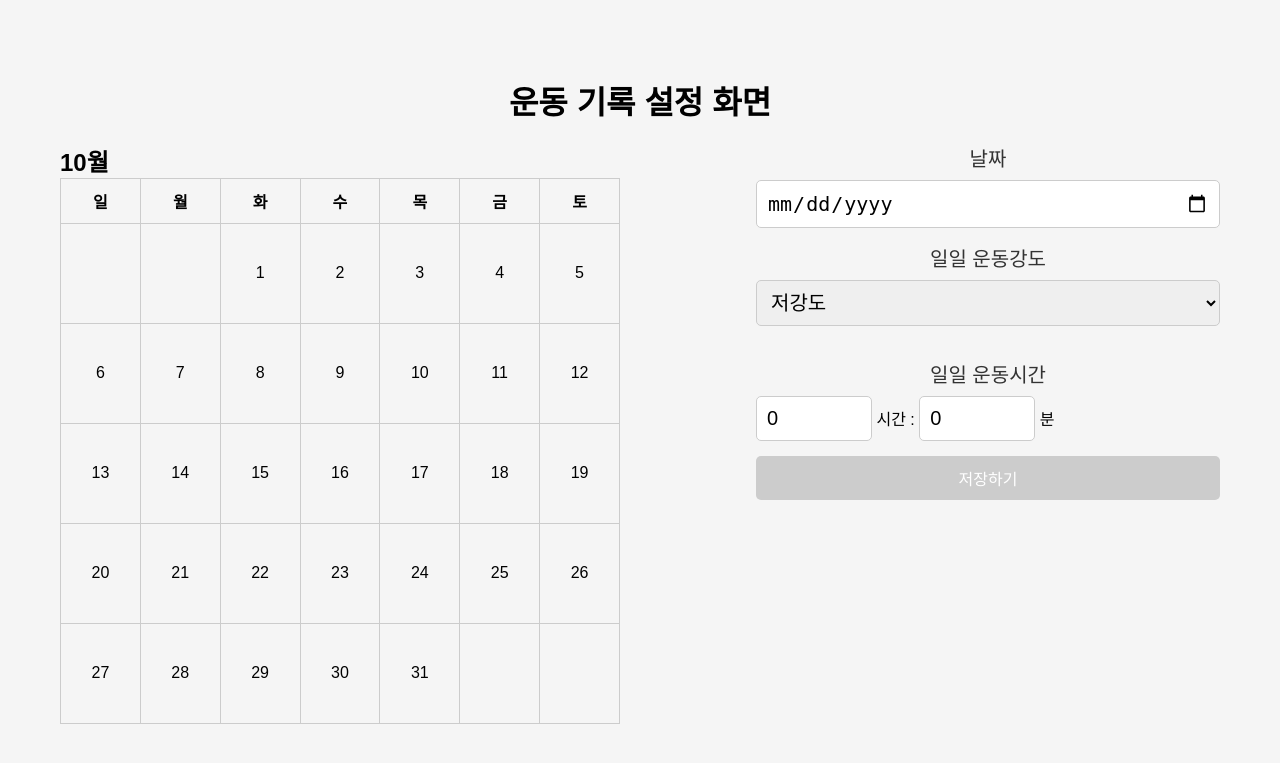
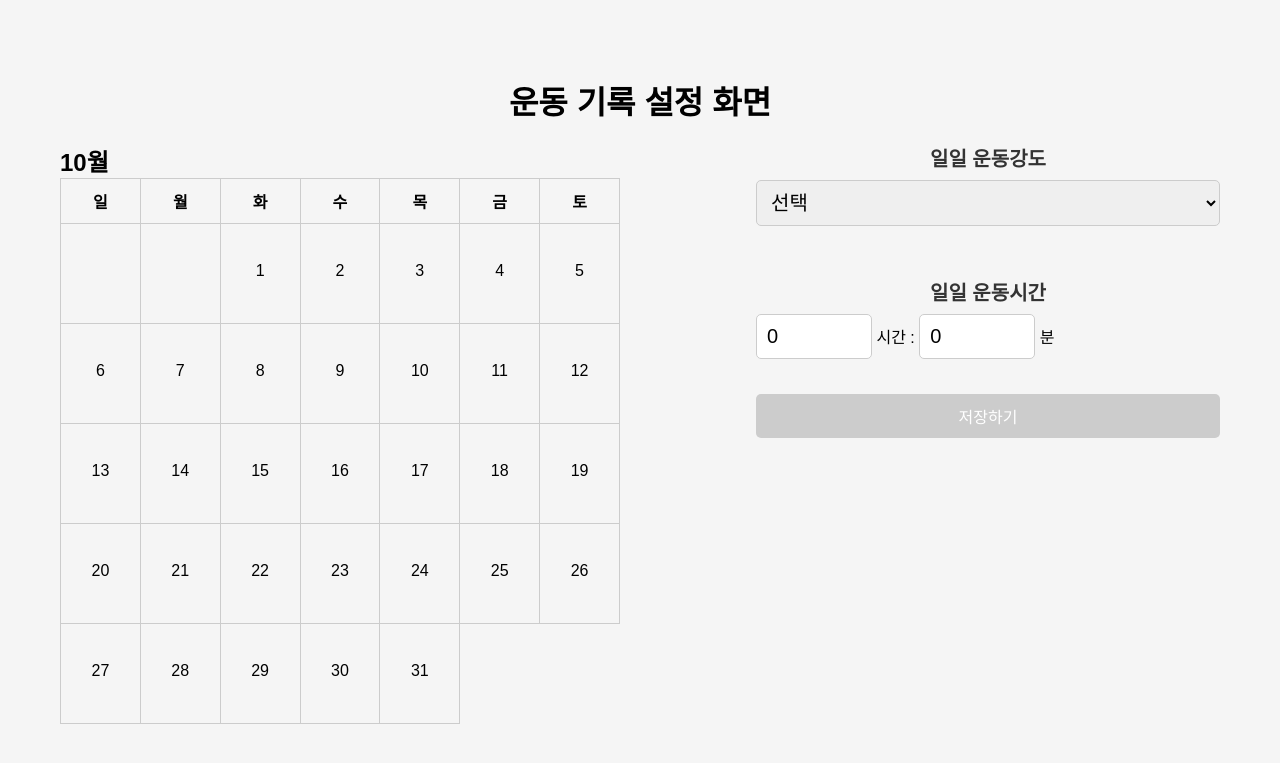
Before and after one commit to Macdonalds-H/KcalFit, a Flask app: template kcalfit/templates/dayExer.html in a window 1280 px wide. Shown: the top 763 px of the page. Run offline with Flask 3, Linux system fonts and the light colour scheme; the template is opened without the code that fills it, so the values that code supplies are empty.

Commit message:
dayExer.html css 수정

```diff
--- a/kcalfit/static/css/dayExer.css
+++ b/kcalfit/static/css/dayExer.css
@@ -56,6 +56,7 @@ body {
 }
 
 label {
+  font-weight: bold;
   font-size: 20px;
   color: #333;
   display: block;
@@ -71,14 +72,7 @@ select {
   border-radius: 5px;
   margin-bottom: 15px;
 }
-input[type="date"] {
-  width: 100%;
-  padding: 10px;
-  font-size: 20px;
-  border: 1px solid #ccc;
-  border-radius: 5px;
-  margin-bottom: 15px;
-}
+
 input {
   width: 25%;
   padding: 10px;
@@ -89,9 +83,10 @@ input {
 }
 
 .save-btn {
+  margin-top: 20px;
   display: block;
   width: 100%;
-  padding: 10px;
+  padding: 10px 20px;
   background-color: #ccc;
   color: white;
   font-size: 16px;
@@ -121,3 +116,29 @@ input {
   border: 1px solid #ccc;
   font-size: 14px;
 }
+
+
+/* 기본 workout-entry 스타일 */
+.workout-entry {
+  font-size: 12px;
+  margin-top: 5px;
+}
+
+/* 저강도 - 파란색 */
+.low-intensity {
+  color: blue; /* 파란색 */
+}
+
+/* 중강도 - 주황색 */
+.medium-intensity {
+  color: orange; /* 주황색으로 수정 */
+}
+
+/* 고강도 - 빨간색 */
+.high-intensity {
+  color: red; /* 빨간색 */
+}
+
+.selected-date {
+  background-color: #d1ffd1;
+}
--- a/kcalfit/templates/dayExer.html
+++ b/kcalfit/templates/dayExer.html
@@ -2,8 +2,11 @@
 <html lang="ko">
 <head>
     <meta charset="UTF-8">
+    <meta name="viewport" content="width=device-width, initial-scale=1.0">
+
+
+    <link rel="stylesheet" href="/KCALFIT/static/css/dayExer.css">
     <title>운동 기록 설정 화면</title>
-    <link rel="stylesheet" href="static/css/dayExer.css">
 </head>
 <body>
     <div class="container">
@@ -11,6 +14,7 @@
             <h1>운동 기록 설정 화면</h1>
         </div>
         <div class="main-content">
+            <!-- 캘린더 -->
             <div class="calendar">
                 <h2>10월</h2>
                 <table>
@@ -25,39 +29,25 @@
                             <th>토</th>
                         </tr>
                     </thead>
-                    <tbody>
-                        <tr>
-                            <td></td><td></td><td>1</td><td>2</td><td>3</td><td>4</td><td>5</td>
-                        </tr>
-                        <tr>
-                            <td>6</td><td>7</td><td>8</td><td>9</td><td>10</td><td>11</td><td>12</td>
-                        </tr>
-                        <tr>
-                            <td>13</td><td>14</td><td>15</td><td>16</td><td>17</td><td>18</td><td>19</td>
-                        </tr>
-                        <tr>
-                            <td>20</td><td>21</td><td>22</td><td>23</td><td>24</td><td>25</td><td>26</td>
-                        </tr>
-                        <tr>
-                            <td>27</td><td>28</td><td>29</td><td>30</td><td>31</td><td></td><td></td>
-                        </tr>
+                    <tbody id="calendar-body">
+                        <!-- 날짜가 여기에 생성됩니다 -->
                     </tbody>
                 </table>
             </div>
 
             <div class="settings">
-                <label for="date">날짜</label>
-                <input type="date" id="date" name="date">
-                <br>
 
                 <label for="intensity">일일 운동강도</label>
                 <select id="intensity">
+                    <option value="" disabled selected>선택</option> <!-- 기본값 '선택' -->
                     <option value="low">저강도</option>
                     <option value="medium">중강도</option>
                     <option value="high">고강도</option>
                 </select>
                 <p id="intensityDescription" class="description"></p>
 
+
+                <br>
                 <br>
                 <label for="time">일일 운동시간</label>
                 <input type="number" id="hours" min="0" max="23" value="0"> 시간 :
@@ -70,13 +60,101 @@
 
     <!-- JavaScript -->
     <script>
-        document.getElementById('saveButton').addEventListener('click', function() {
-            const intensity = document.getElementById('intensity').value;
-            const hours = document.getElementById('hours').value;
-            const minutes = document.getElementById('minutes').value;
+    const today = new Date();
+    const currentMonth = today.getMonth();
+    const currentYear = today.getFullYear();
 
-            alert(`운동 강도: ${intensity}\n운동 시간: ${hours}시간 ${minutes}분 저장 완료!`);
-        });
+    const workoutData = {}; // 날짜별 운동 기록을 저장할 객체
+    let selectedDate = null; // 선택된 날짜 저장
+
+    // 캘린더 생성 함수
+    function generateCalendar(month, year) {
+        const firstDay = new Date(year, month, 1).getDay();
+        const daysInMonth = new Date(year, month + 1, 0).getDate();
+
+        const calendarBody = document.getElementById('calendar-body');
+        calendarBody.innerHTML = ''; // 기존 내용 제거
+
+        let date = 1;
+        for (let i = 0; i < 6; i++) {
+            const row = document.createElement('tr');
+
+            for (let j = 0; j < 7; j++) {
+                const cell = document.createElement('td');
+                if (i === 0 && j < firstDay) {
+                    cell.innerHTML = '';
+                } else if (date > daysInMonth) {
+                    break;
+                } else {
+                    const dateKey = `${year}-${month + 1}-${date}`;
+                    cell.innerHTML = `<span>${date}</span><div class="workout-entry" id="${dateKey}"></div>`;
+                    cell.addEventListener('click', function() {
+                        selectedDate = dateKey;
+                        alert(`${selectedDate} 날짜가 선택되었습니다.`);
+                    });
+                    date++;
+                }
+                row.appendChild(cell);
+            }
+            calendarBody.appendChild(row);
+        }
+    }
+
+    // 운동 기록 저장 함수 (저장하기 버튼 클릭 시 실행)
+    document.getElementById('saveButton').addEventListener('click', function() {
+        if (!selectedDate) {
+            alert("먼저 날짜를 선택하세요.");
+            return;
+        }
+
+        const intensity = document.getElementById('intensity').value;
+        const hours = document.getElementById('hours').value;
+        const minutes = document.getElementById('minutes').value;
+
+        if (intensity === "") {
+            alert("운동 강도를 선택하세요.");
+            return;
+        }
+
+        // 한국어로 강도 레벨 매핑
+        const intensityLabels = {
+                low: "저",
+                medium: "중",
+                high: "고"
+            };
+        const workoutEntry = `${intensityLabels[intensity]}강도, ${hours}시간 ${minutes}분`;
+
+        // 운동 기록을 해당 날짜 셀에 출력
+        const workoutCell = document.getElementById(selectedDate);
+        workoutCell.textContent = workoutEntry;
+
+        // 기존 클래스 제거
+        workoutCell.classList.remove('low-intensity', 'medium-intensity', 'high-intensity');
+
+        // 운동 강도에 따라 색상을 적용
+        if (intensity === 'low') {
+            workoutCell.classList.add('low-intensity');
+        } else if (intensity === 'medium') {
+            workoutCell.classList.add('medium-intensity');
+        } else if (intensity === 'high') {
+            workoutCell.classList.add('high-intensity');
+        }
+
+        // 운동 기록을 객체에 저장
+        workoutData[selectedDate] = {
+            intensity: intensity,
+            time: `${hours}시간 ${minutes}분`
+        };
+
+        alert(`${selectedDate} 날짜에 ${workoutEntry} 운동이 기록되었습니다.`);
+    });
+
+    // 페이지 로드 시 현재 달의 캘린더를 생성
+    window.onload = function() {
+        generateCalendar(currentMonth, currentYear);
+    };
+
+
 
         document.getElementById('intensity').addEventListener('change', function() {
             const intensity = this.value;
@@ -94,6 +172,7 @@
 
             descriptionElement.textContent = description;
         });
+
     </script>
 
 </body>
```
